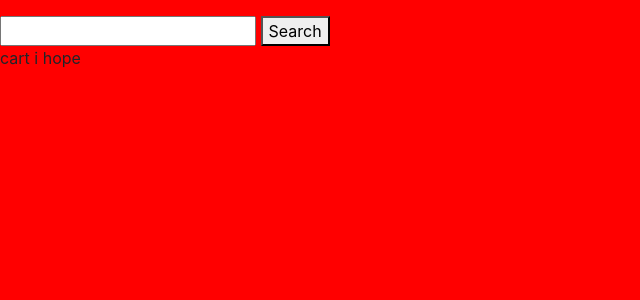
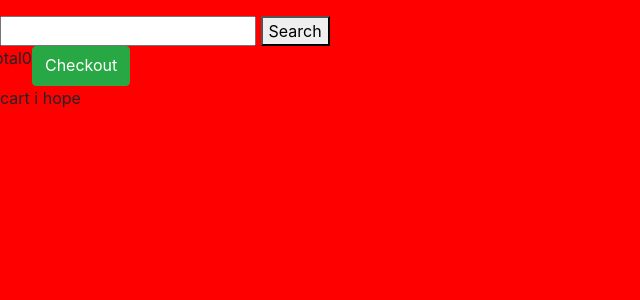
Before and after one commit to johnj974/Mystery-shack-e-store, a Django app: page /cart/ in a window 1280 px wide. Shown: the part 72-372 px from the top of the page, without its empty margins (0-640 px from the left). Run offline with Django 3.2, Linux system fonts and the light colour scheme; some libraries are stand-ins or nearby versions.

Commit message:
updates to cart html

```diff
--- a/cart/templates/cart.html
+++ b/cart/templates/cart.html
@@ -5,13 +5,32 @@
 
 {% block content %}
 <div class="row">
-	{% for machine in machinery %}
-	<div class="col-sm-3">
-		<p>{{ machine.name }}</p>
-        <p>Description: {{ machine.description }}</p>
-		<p>Price: {{ machine.price }}</p>
+	{% for item in cart_items %}
+	<div class="col">
+		<div class="product" style="background-image: url('{{ MEDIA_URL }}{{ item.product.image }}')"></div>
+		<div>
+			<p>{{ item.product.name }}</p>
+			<p>Description: {{ item.product.description }}</p>
+			<p>Price: {{ item.product.price }}</p>
+
+			<form class="form-inline" method="POST" action="url 'adjust_cart' item.id %}">
+				{% csrf_token %}
+				<div>
+					<label for="exampleInputAmount" class="sr-only">New Qty</label>
+					<div class="input-group-addon">Qty</div>
+					<input name="quantity" type="number" min="0" max="999" class="form-control">
+					<div class="input-group-addon">{{ item.quantity }}</div>
+				</div>
+            <button type="submit" class="btn btn-primary">Amend</button>
+            </form>
+		</div>
 	</div>
-    {% endfor %}
+	{% endfor %}
+</div>
+<div class="row">
+    <p>Total</p>
+    <p>{{ total }}</p>
+    <a href="/" class="btn btn-success" role="button">Checkout</a>
 </div>
 <p> cart i hope </p>
 {% endblock %}
```
